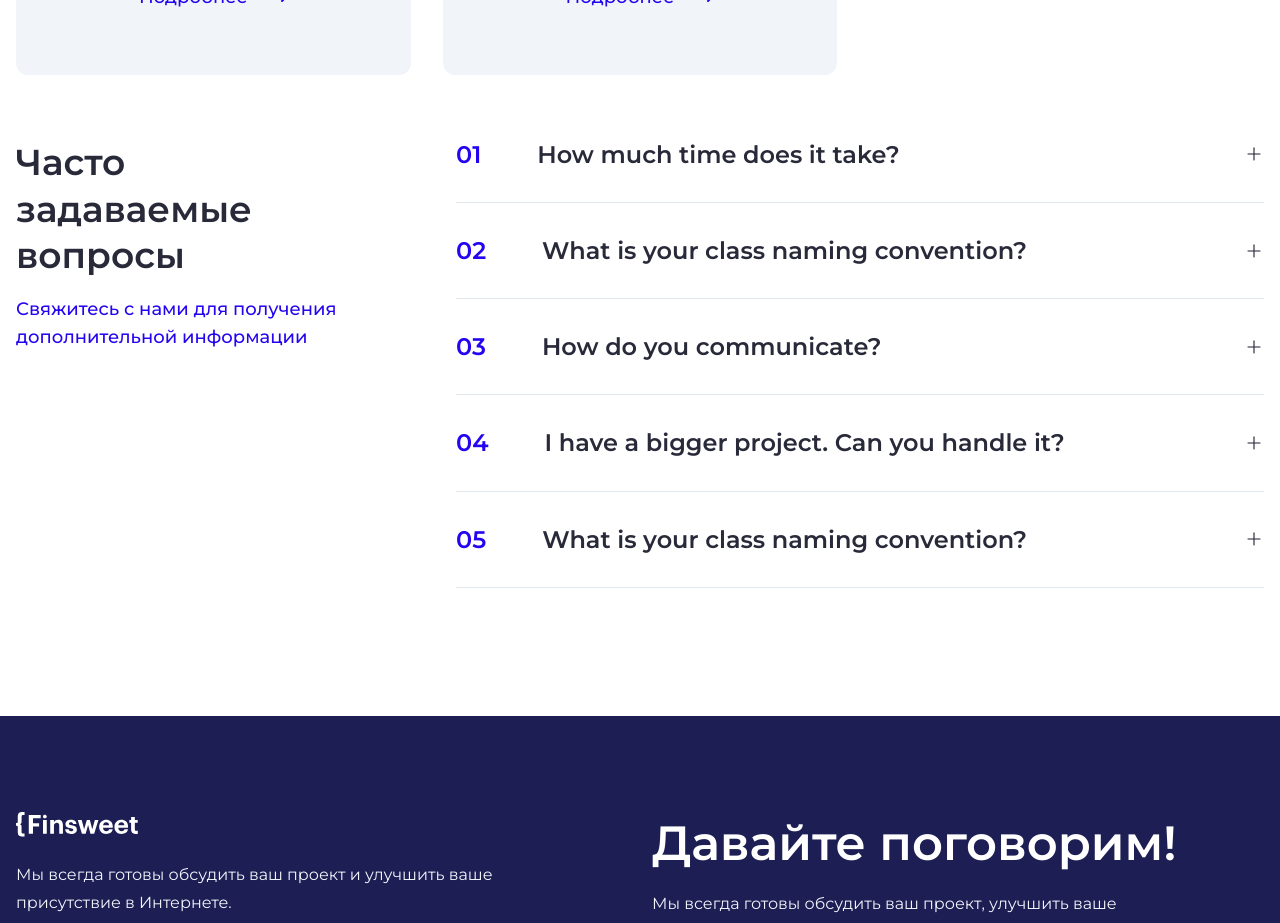
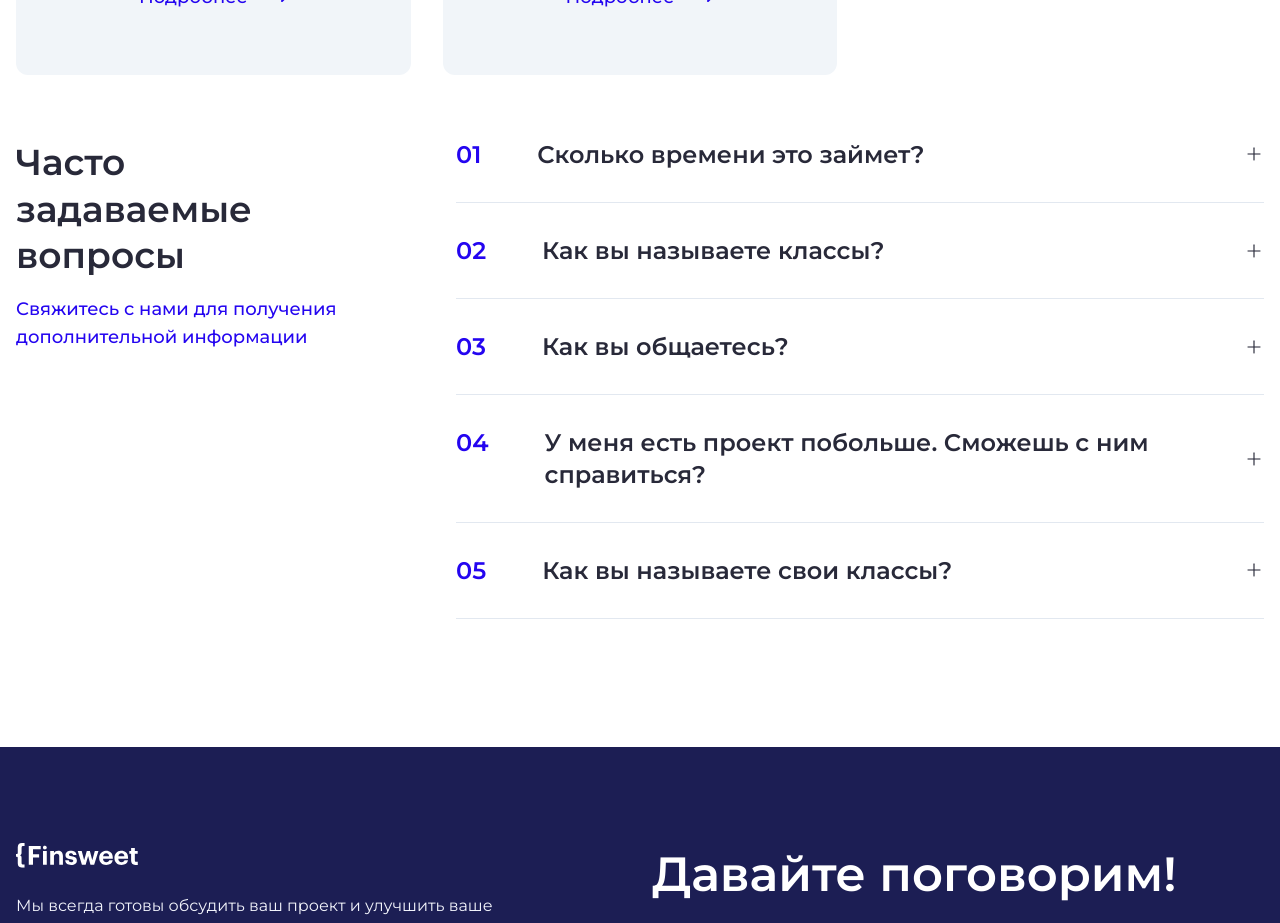
Before and after one commit to KirillUnited/digital-agency, a Next.js app: page /pricing in a window 1280 px wide. Shown: the part 2020-2943 px from the top of the page. Built offline with nearby package versions, Linux system fonts and the light colour scheme.

Commit message:
update faq

```diff
--- a/src/content/index.ts
+++ b/src/content/index.ts
@@ -241,23 +241,23 @@ export const faq = {
     },
     content: [
         {
-            title: 'How much time does it take?',
+            title: 'Сколько времени это займет?',
             description: 'Dignissimos libero placeat nesciunt quaerat quia harum. Itaque reprehenderit pariatur suscipit fuga. Amet nihil repellendus iste. Corrupti est eveniet.'
         },
         {
-            title: 'What is your class naming convention?',
+            title: 'Как вы называете классы?',
             description: 'Nam et corporis ipsam. Aut eveniet sit ipsa error voluptatem. Tempora repudiandae rerum.'
         },
         {
-            title: 'How do you communicate?',
+            title: 'Как вы общаетесь?',
             description: 'Quod qui adipisci sint libero harum cupiditate provident. Qui est fugit amet. Quo nisi qui quasi pariatur et odio. Magnam facilis magnam voluptas laborum aut iure maxime. A harum corrupti dolorem enim est qui. Omnis sint ipsam.'
         },
         {
-            title: 'I have a bigger project. Can you handle it?',
+            title: 'У меня есть проект побольше. Сможешь с ним справиться?',
             description: 'Aliquid sed eligendi incidunt ea quo vel officiis velit dolores. Dolor et enim maiores. Doloribus ipsum at et inventore occaecati recusandae perspiciatis quae. Dolore voluptas quia soluta ea delectus non eaque ut. Et laudantium asperiores pariatur perspiciatis officiis sed voluptatem consequatur.'
         },
         {
-            title: 'What is your class naming convention?',
+            title: 'Как вы называете свои классы?',
             description: 'Voluptatem repellendus explicabo impedit voluptas cumque et soluta quis ad. Quibusdam unde debitis itaque. Officia illo accusamus molestiae non cupiditate voluptas nisi est.'
         },
     ]
```
